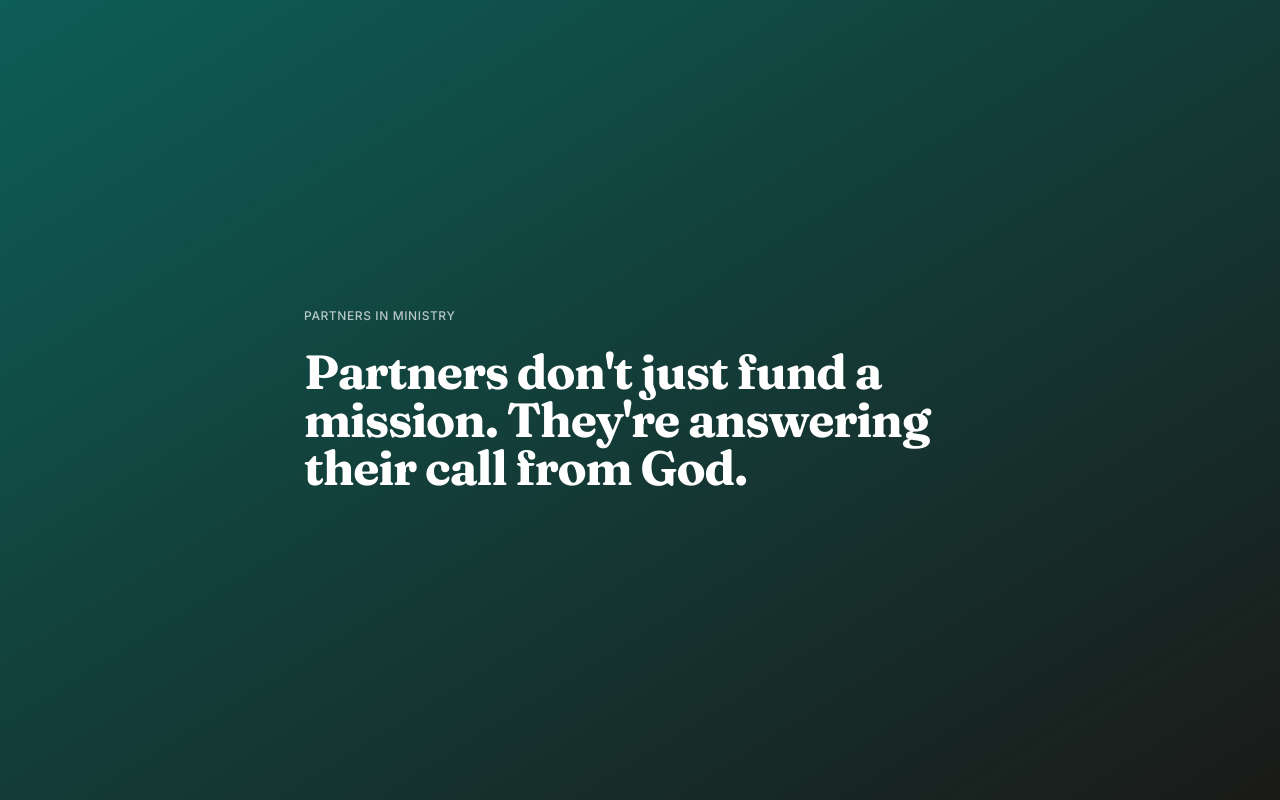
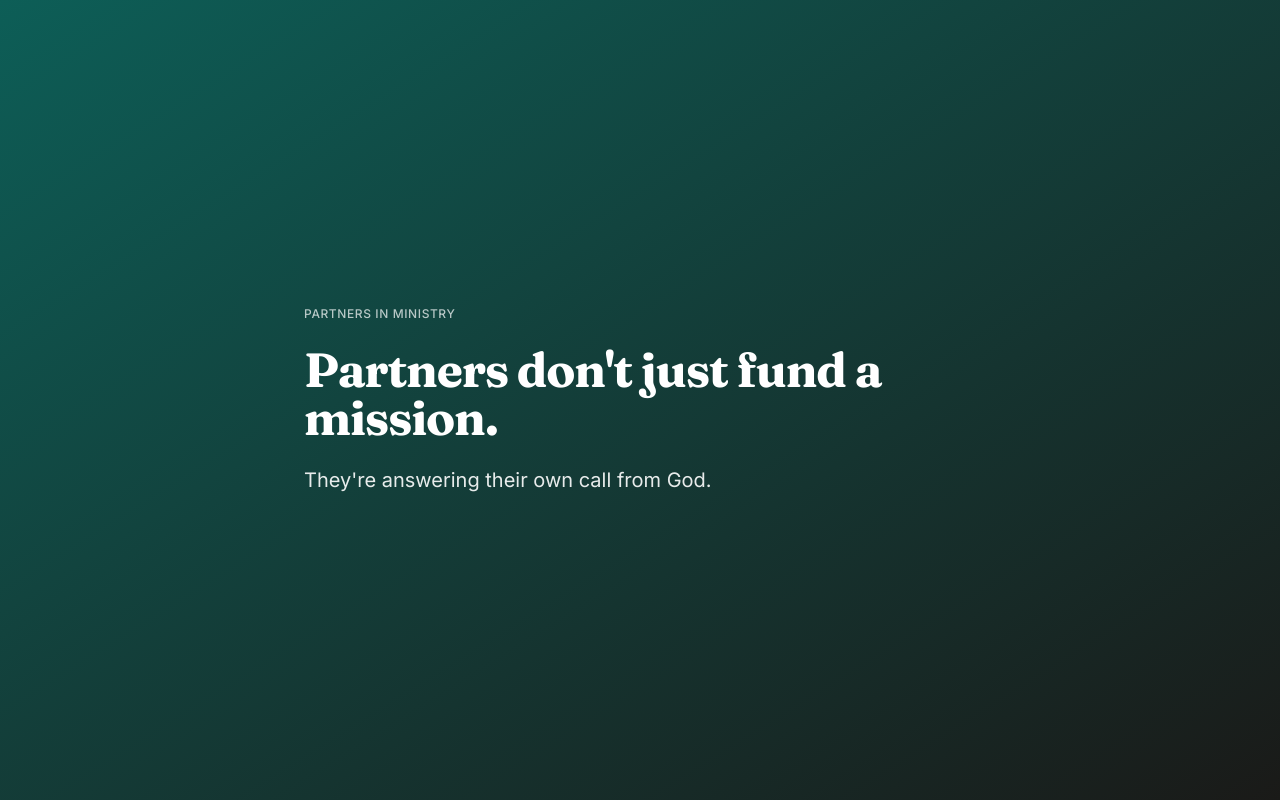
Before and after one commit to whoisjimilitan/restoration-community, a Next.js app in the folder apps/web/: page /partnership in a window 1280 px wide. Shown: the top 800 px of the page. Built offline with nearby package versions, Linux system fonts and the light colour scheme.

Commit message:
refactor: split partnership hero into hero + sub-hero structure
Mirror landing page approach with:
- Hero: 'Partners don't just fund a mission.'
- Sub-hero: 'They're answering their own call from God.'

Gives each idea breathing room and personalizes the calling

```diff
--- a/apps/web/src/app/partnership/page.tsx
+++ b/apps/web/src/app/partnership/page.tsx
@@ -38,8 +38,14 @@ export default function PartnershipPage() {
 
           <div className={`transform transition-all duration-700 ${isLoaded ? 'opacity-100 translate-y-0' : 'opacity-0 translate-y-4'}`} style={{ transitionDelay: '240ms' }}>
             <h1 className="text-3xl sm:text-4xl md:text-5xl font-rc-serif font-bold text-white leading-tight tracking-tight">
-              Partners don't just fund a mission. They're answering their call from God.
+              Partners don't just fund a mission.
             </h1>
+          </div>
+
+          <div className={`transform transition-all duration-700 ${isLoaded ? 'opacity-100 translate-y-0' : 'opacity-0 translate-y-4'}`} style={{ transitionDelay: '360ms' }}>
+            <p className="text-lg md:text-xl text-white/90 leading-relaxed font-light">
+              They're answering their own call from God.
+            </p>
           </div>
         </div>
       </section>
```
